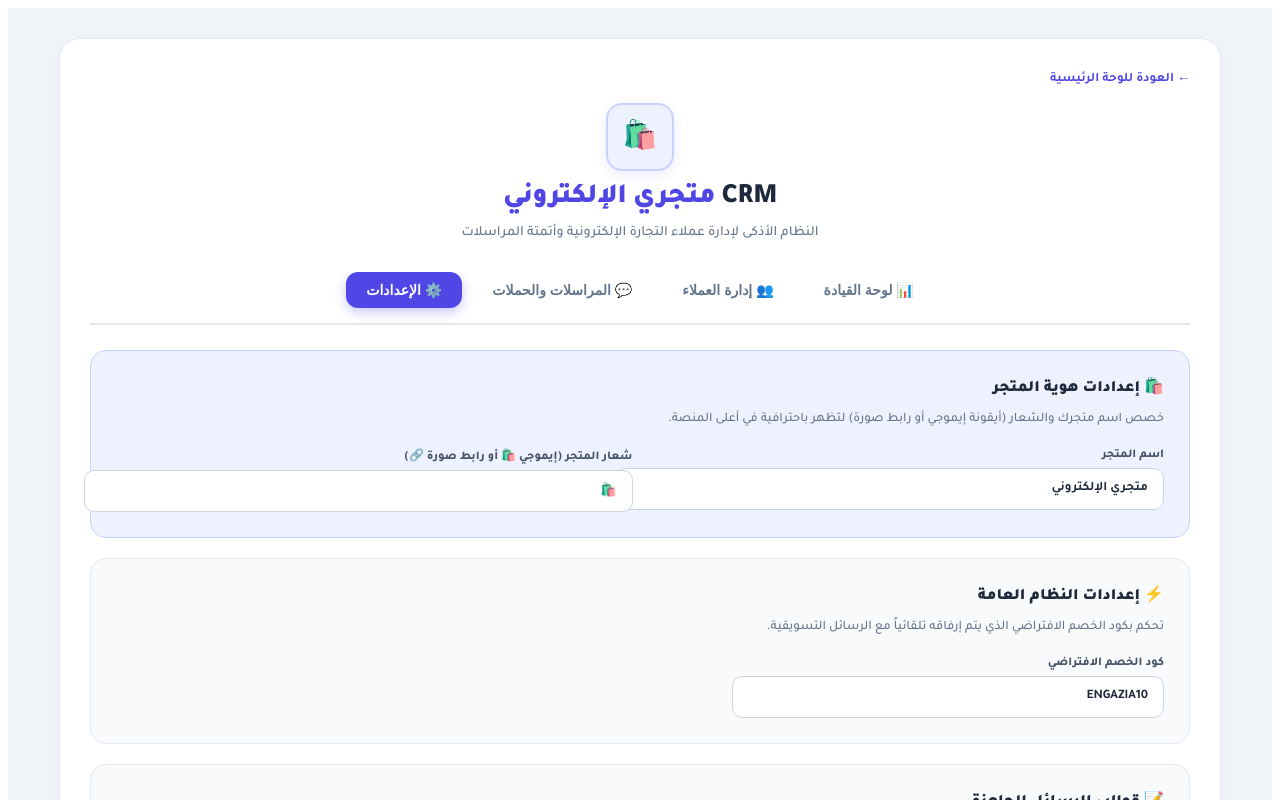
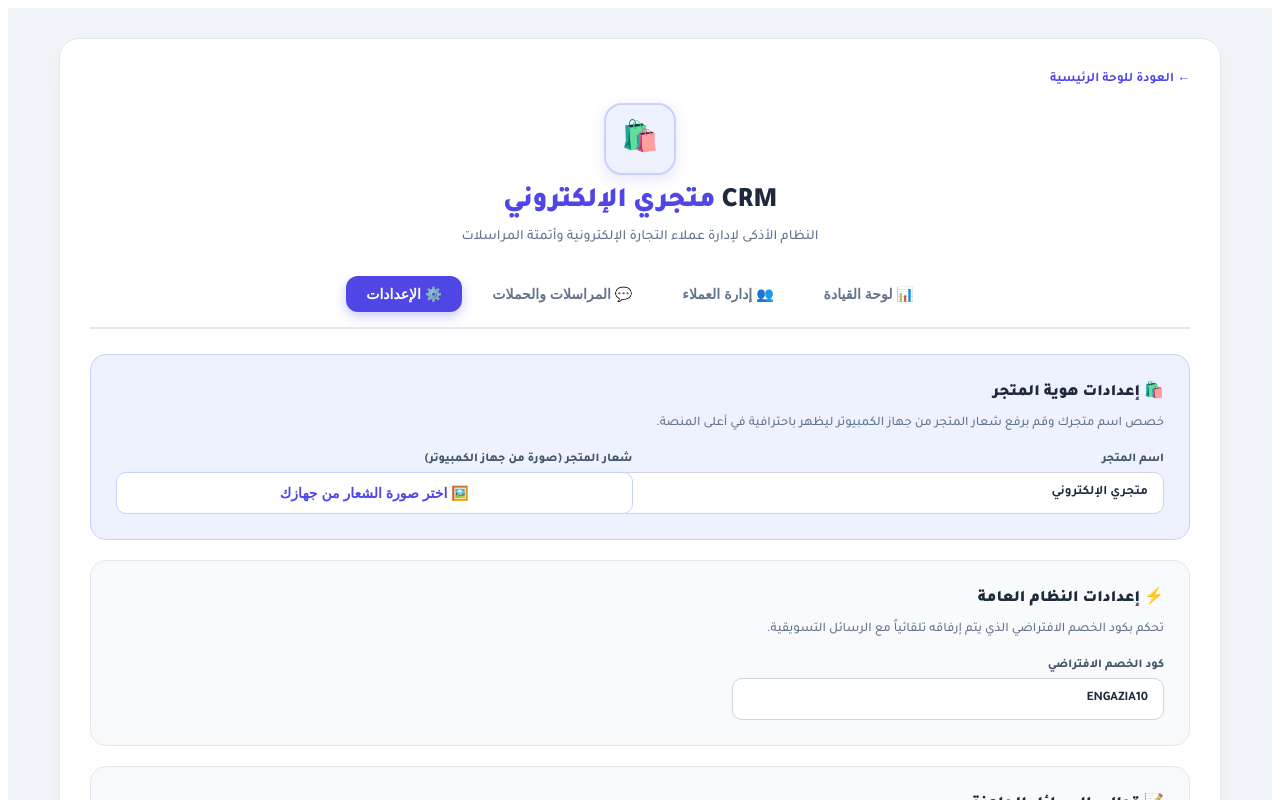
Before and after one commit to engaziasa-lang/engazia-app, a Next.js app: page /hub/whatsapp in a window 1280 px wide. Both pictures are taken after a click on the button "⚙️ الإعدادات". Shown: the top 800 px of the page. Built offline with nearby package versions, Linux system fonts and the light colour scheme.

Commit message:
Update page.tsx

```diff
--- a/app/hub/whatsapp/page.tsx
+++ b/app/hub/whatsapp/page.tsx
@@ -33,7 +33,7 @@ export default function EngaziaWhatsAppCRM() {
 
   // إعدادات هوية المتجر
   const [storeName, setStoreName] = useState('متجري الإلكتروني');
-  const [storeLogo, setStoreLogo] = useState('🛍️');
+  const [storeLogo, setStoreLogo] = useState('🛍️️');
 
   // إدارة العملاء CRM
   const [contacts, setContacts] = useState<Customer[]>([]);
@@ -93,12 +93,13 @@ export default function EngaziaWhatsAppCRM() {
     setTimeout(() => setToastMessage(null), 3000);
   };
 
-  // مرجع لملف الاستيراد المخفي
+  // المراجع
   const fileInputRef = useRef<HTMLInputElement>(null);
+  const storeLogoFileRef = useRef<HTMLInputElement>(null);
+  const suggestionsRef = useRef<HTMLDivElement>(null);
 
   // Autocomplete
   const [showSuggestions, setShowSuggestions] = useState(false);
-  const suggestionsRef = useRef<HTMLDivElement>(null);
 
   useEffect(() => {
     const savedContacts = localStorage.getItem('engazia_whatsapp_pro_crm_v5');
@@ -155,12 +156,27 @@ export default function EngaziaWhatsAppCRM() {
     showToast('تم تحديث كود الخصم الافتراضي بنجاح');
   };
 
-  const handleSaveStoreInfo = (name: string, logo: string) => {
+  const handleSaveStoreName = (name: string) => {
     setStoreName(name);
-    setStoreLogo(logo);
     localStorage.setItem('engazia_store_name', name);
-    localStorage.setItem('engazia_store_logo', logo);
-    showToast('✨ تم تحديث بيانات المتجر بنجاح');
+    showToast('✨ تم تحديث اسم المتجر بنجاح');
+  };
+
+  // رفع شعار المتجر من الجهاز وتحويله لـ Base64
+  const handleLogoUpload = (e: React.ChangeEvent<HTMLInputElement>) => {
+    const file = e.target.files?.[0];
+    if (!file) return;
+
+    const reader = new FileReader();
+    reader.onload = (event) => {
+      const result = event.target?.result as string;
+      if (result) {
+        setStoreLogo(result);
+        localStorage.setItem('engazia_store_logo', result);
+        showToast('🖼️ تم رفع شعار المتجر بنجاح!');
+      }
+    };
+    reader.readAsDataURL(file);
   };
 
   const formatPhone = (phone: string) => {
@@ -345,7 +361,7 @@ export default function EngaziaWhatsAppCRM() {
         @keyframes fadeInOut { from { opacity: 0; transform: translate(-50%, -10px); } to { opacity: 1; transform: translate(-50%, 0); } }
 
         .header-brand { text-align: center; margin-bottom: 30px; display: flex; flex-direction: column; align-items: center; gap: 10px; }
-        .store-logo-badge { width: 64px; height: 64px; border-radius: 16px; background: #eef2ff; color: #4f46e5; display: flex; align-items: center; justify-content: center; font-size: 28px; font-weight: 900; box-shadow: 0 4px 12px rgba(79,70,229,0.1); border: 2px solid #c7d2fe; overflow: hidden; }
+        .store-logo-badge { width: 68px; height: 68px; border-radius: 18px; background: #eef2ff; color: #4f46e5; display: flex; align-items: center; justify-content: center; font-size: 30px; font-weight: 900; box-shadow: 0 4px 15px rgba(79,70,229,0.15); border: 2px solid #c7d2fe; overflow: hidden; }
         .store-logo-badge img { width: 100%; height: 100%; object-fit: cover; }
         .brand-title { font-size: 28px; font-weight: 900; color: #1e293b; letter-spacing: -0.5px; margin: 0; }
         .brand-title span { color: #4f46e5; }
@@ -436,8 +452,8 @@ export default function EngaziaWhatsAppCRM() {
         {/* ترويسة المتجر الديناميكية */}
         <div className="header-brand">
           <div className="store-logo-badge">
-            {storeLogo.startsWith('http') || storeLogo.startsWith('/') || storeLogo.startsWith('data:') ? (
-              <img src={storeLogo} alt="Logo" />
+            {storeLogo.startsWith('data:') || storeLogo.startsWith('http') || storeLogo.startsWith('/') ? (
+              <img src={storeLogo} alt="Store Logo" />
             ) : (
               <span>{storeLogo}</span>
             )}
@@ -722,16 +738,19 @@ export default function EngaziaWhatsAppCRM() {
             {/* إعدادات هوية المتجر */}
             <div className="section-box" style={{ background: '#eef2ff', borderColor: '#c7d2fe' }}>
               <div className="section-title">🛍️ إعدادات هوية المتجر</div>
-              <p className="section-desc">خصص اسم متجرك والشعار (أيقونة إيموجي أو رابط صورة) لتظهر باحترافية في أعلى المنصة.</p>
+              <p className="section-desc">خصص اسم متجرك وقم برفع شعار المتجر من جهاز الكمبيوتر ليظهر باحترافية في أعلى المنصة.</p>
 
-              <div className="form-grid">
+              <div className="form-grid" style={{ alignItems: 'flex-end' }}>
                 <div className="form-group" style={{ margin: 0 }}>
                   <label>اسم المتجر</label>
-                  <input type="text" className="form-control" value={storeName} onChange={e => handleSaveStoreInfo(e.target.value, storeLogo)} />
+                  <input type="text" className="form-control" value={storeName} onChange={e => handleSaveStoreName(e.target.value)} />
                 </div>
                 <div className="form-group" style={{ margin: 0 }}>
-                  <label>شعار المتجر (إيموجي 🛍️ أو رابط صورة 🔗)</label>
-                  <input type="text" className="form-control" value={storeLogo} onChange={e => handleSaveStoreInfo(storeName, e.target.value)} />
+                  <label>شعار المتجر (صورة من جهاز الكمبيوتر)</label>
+                  <button className="btn-main" style={{ width: '100%', background: '#fff', color: '#4f46e5', border: '1px solid #c7d2fe' }} onClick={() => storeLogoFileRef.current?.click()}>
+                    🖼️ اختر صورة الشعار من جهازك
+                  </button>
+                  <input type="file" ref={storeLogoFileRef} onChange={handleLogoUpload} accept="image/*" style={{ display: 'none' }} />
                 </div>
               </div>
             </div>
```
